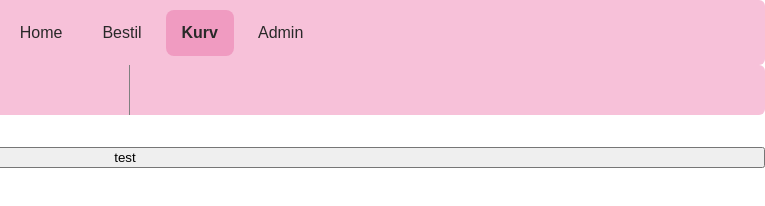
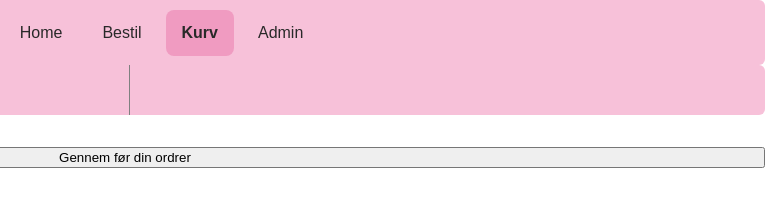
Before and after one commit to Studiegruppe-11/dis-3-semester, a website: page client/pages/kurv.html in a window 1280 px wide. Shown: the full height of the page, 515-1280 px from the left. Drawn offline with nearby package versions, Linux system fonts and the light colour scheme; no server answers.

Commit message:
Update kurv.html

```diff
--- a/client/pages/kurv.html
+++ b/client/pages/kurv.html
@@ -27,7 +27,7 @@
 
 
 
-  <button id="placeOrder"> test</button>
+  <button id="placeOrder"> Gennem før din ordrer</button>
 
 
 
```
